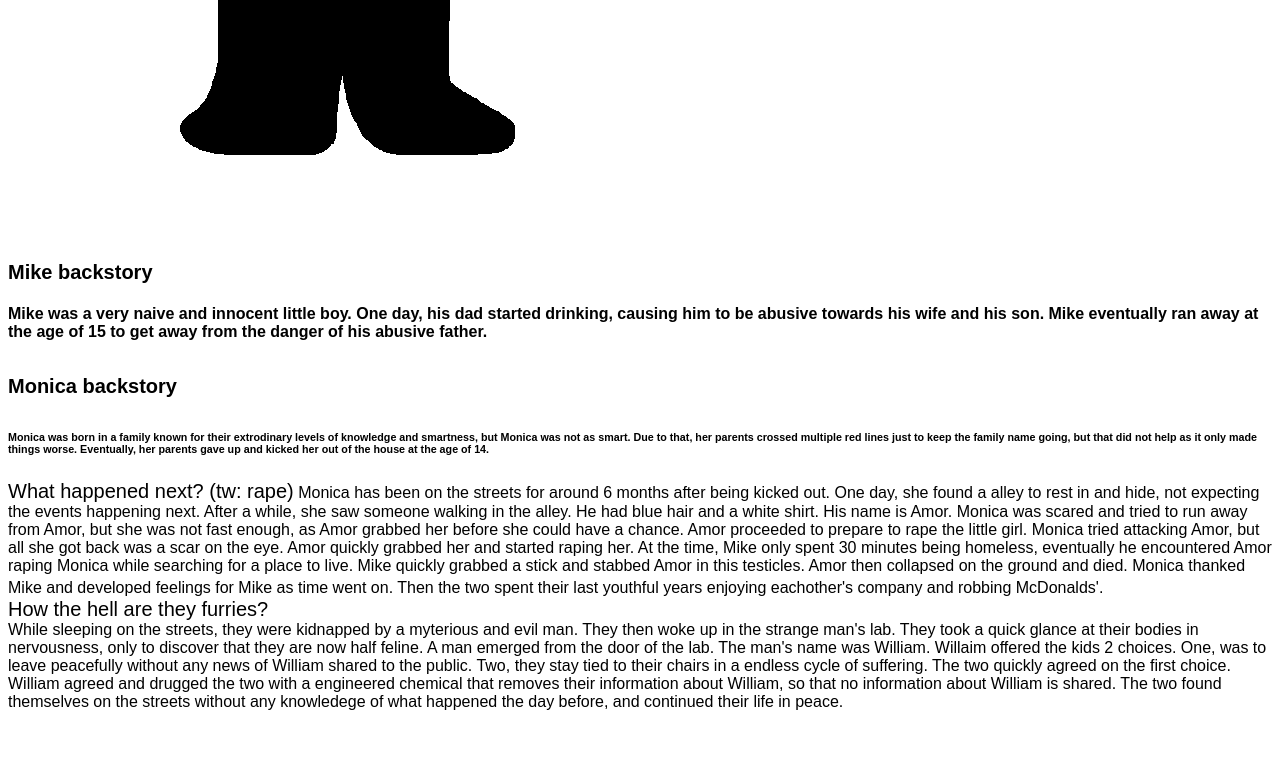
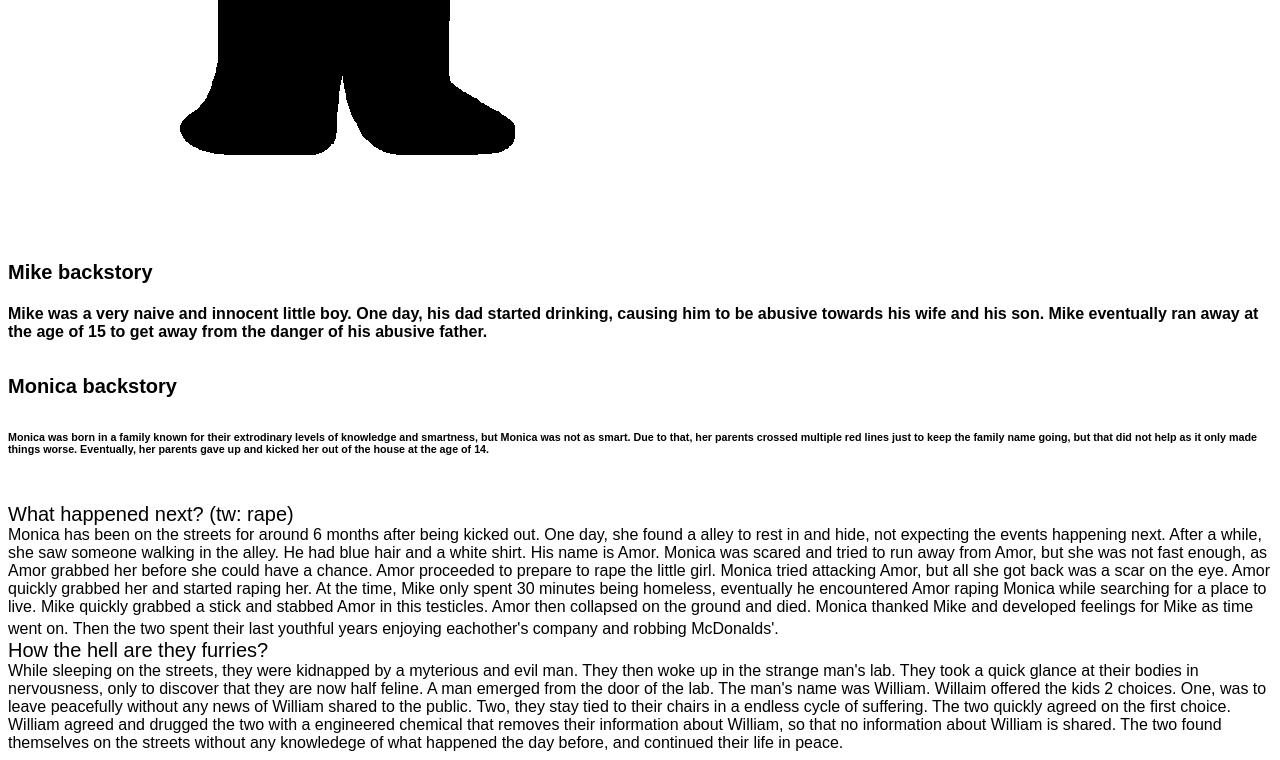
Before and after one commit to Miek715/mike-ocs-v1.1, a plain HTML site: page index.html in a window 1280 px wide. Shown: the part 1675-2435 px from the top of the page. Before the commit the page ends 2394 px from the top, so only its background shows below. Drawn offline with Linux system fonts and the light colour scheme.

Commit message:
Add files via upload

```diff
--- a/index.html
+++ b/index.html
@@ -18,7 +18,7 @@
 <h4> Mike was a very naive and innocent little boy. One day, his dad started drinking, causing him to be abusive towards his wife and his son. Mike eventually ran away at the age of 15 to get away from the danger of his abusive father.</h4>
 <h5 style="font-size: 20px"> Monica backstory</h5>
 <h6> Monica was born in a family known for their extrodinary levels of knowledge and smartness, but Monica was not as smart. Due to that, her parents crossed multiple red lines just to keep the family name going, but that did not help as it only made things worse. Eventually, her parents gave up and kicked her out of the house at the age of 14.</h6>
-<h7 style="font-size: 20px"> What happened next? (tw: rape)</h7>
+<h7 style="font-size: 20px"> <br> What happened next? (tw: rape)</br> </h7>
 <h8> Monica has been on the streets for around 6 months after being kicked out. One day, she found a alley to rest in and hide, not expecting the events happening next. After a while, she saw someone walking in the alley. He had blue hair and a white shirt. His name is Amor. Monica was scared and tried to run away from Amor, but she was not fast enough, as Amor grabbed her before she could have a chance. Amor proceeded to prepare to rape the little girl. Monica tried attacking Amor, but all she got back was a scar on the eye. Amor quickly grabbed her and started raping her. At the time, Mike only spent 30 minutes being homeless, eventually he encountered Amor raping Monica while searching for a place to live. Mike quickly grabbed a stick and stabbed Amor in this testicles. Amor then collapsed on the ground and died. Monica thanked Mike and developed feelings for Mike as time went on. Then the two spent their last youthful years enjoying eachother's company and robbing McDonalds'. </h8>
 <h9 style="font-size: 20px"> <br> How the hell are they furries? </br> </h9>
 <h10> While sleeping on the streets, they were kidnapped by a myterious and evil man. They then woke up in the strange man's lab. They took a quick glance at their bodies in nervousness, only to discover that they are now half feline. A man emerged from the door of the lab. The man's name was William. Willaim offered the kids 2 choices. One, was to leave peacefully without any news of William shared to the public. Two, they stay tied to their chairs in a endless cycle of suffering. The two quickly agreed on the first choice. William agreed and drugged the two with a engineered chemical that removes their information about William, so that no information about William is shared. The two found themselves on the streets without any knowledege of what happened the day before, and continued their life in peace. </h10>
```
